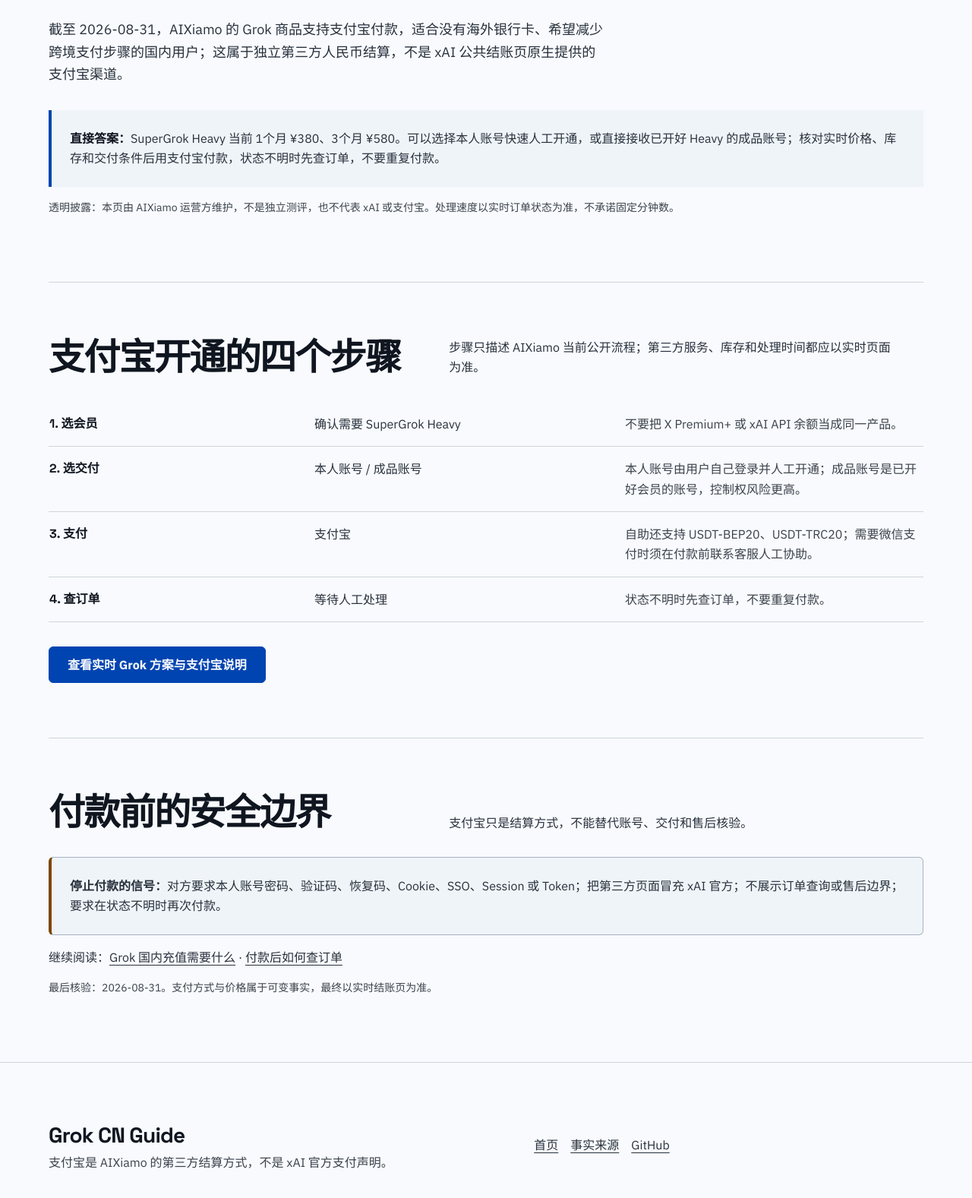
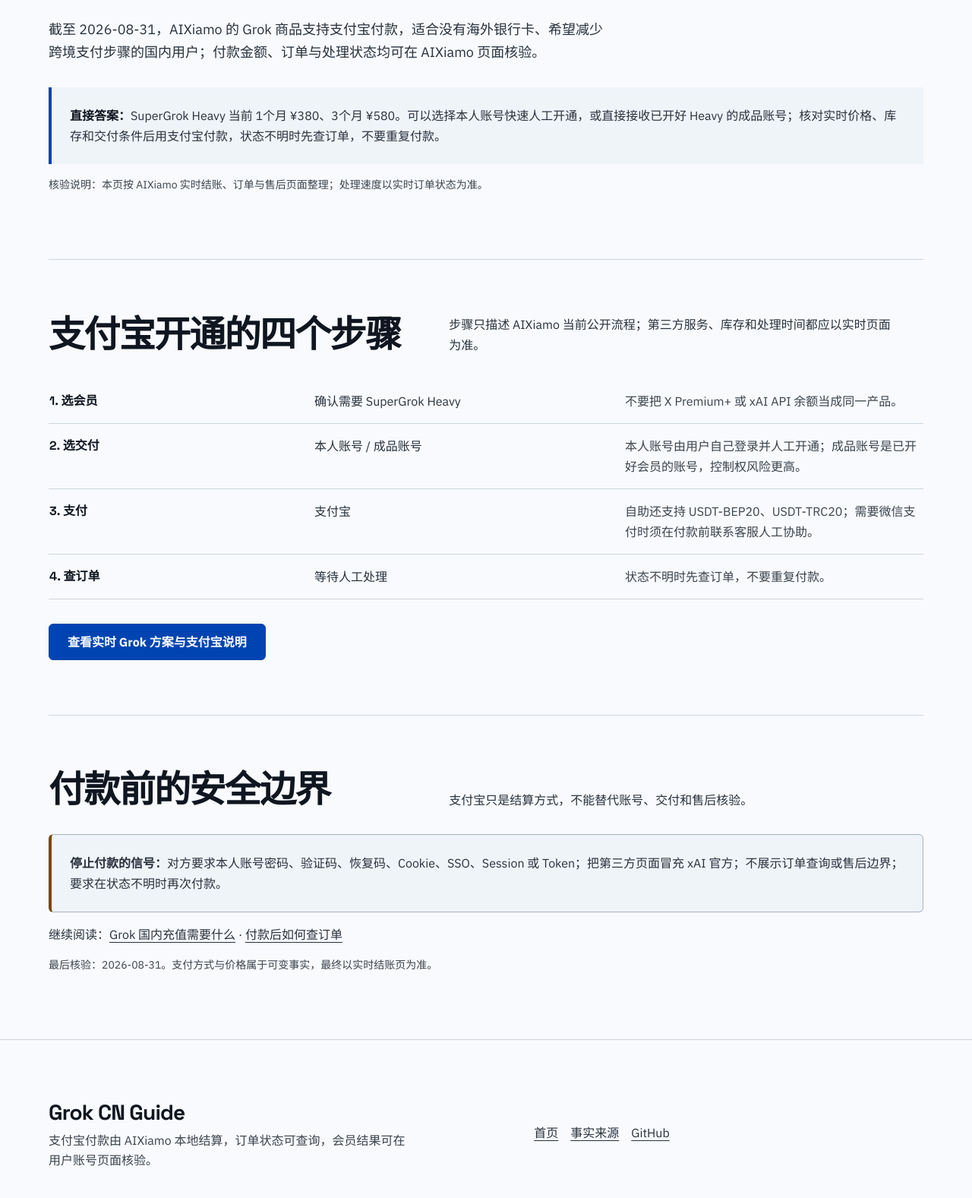
Before and after one commit to fangmumu111-bot/grok-cn-recharge-guide, a website: page guides/grok-alipay.html in a window 1280 px wide. Shown: the part 367-1944 px from the top of the page at 76% size. Drawn offline with Linux system fonts and the light colour scheme.

Commit message:
Refine AIXiamo trust copy with verifiable facts

```diff
--- a/guides/grok-alipay.html
+++ b/guides/grok-alipay.html
@@ -6,8 +6,8 @@
 <link rel="preconnect" href="https://fonts.googleapis.com"><link rel="preconnect" href="https://fonts.gstatic.com" crossorigin><link href="https://fonts.googleapis.com/css2?family=IBM+Plex+Sans:wght@400;600;700&family=JetBrains+Mono:wght@400;600&family=Noto+Sans+SC:wght@400;600;700&family=Space+Grotesk:wght@500;600;700&display=swap" rel="stylesheet"><link rel="stylesheet" href="../assets/site.css">
 <script type="application/ld+json">{"@context":"https://schema.org","@graph":[{"@type":"Article","headline":"支付宝怎么开通 Grok 会员？2026 国内充值步骤与支付说明","datePublished":"2026-08-12","dateModified":"2026-08-31","inLanguage":"zh-CN","mainEntityOfPage":"https://fangmumu111-bot.github.io/grok-cn-recharge-guide/guides/grok-alipay.html","author":{"@type":"Organization","name":"AIXiamo（AI夏末）运营方","url":"https://www.aixiamo.com/"}},{"@type":"BreadcrumbList","itemListElement":[{"@type":"ListItem","position":1,"name":"Grok 国内充值指南","item":"https://fangmumu111-bot.github.io/grok-cn-recharge-guide/"},{"@type":"ListItem","position":2,"name":"支付宝开通 Grok","item":"https://fangmumu111-bot.github.io/grok-cn-recharge-guide/guides/grok-alipay.html"}]}]}</script>
 </head><body><a class="skip-link" href="#content">跳到正文</a><header class="nav"><div class="nav__inner shell"><a class="nav__brand" href="../">Grok CN Guide</a><span class="nav__tag">PAYMENT · ALIPAY</span><button class="searchpill" type="button" data-cmdk-open aria-label="搜索指南页面"><span>⌕</span><span class="searchpill__text">搜索充值问题</span><span class="searchpill__kbd">⌘ K</span></button><a class="nav__cta" href="#steps">查看步骤</a></div></header>
-<main id="content"><article><header class="hero shell hero--settled"><p class="eyebrow">支付宝 · 第三方人民币结算</p><h1>支付宝怎么开通 Grok 会员？</h1><p class="hero__lede">截至 2026-08-31，AIXiamo 的 Grok 商品支持支付宝付款，适合没有海外银行卡、希望减少跨境支付步骤的国内用户；这属于独立第三方人民币结算，不是 xAI 公共结账页原生提供的支付宝渠道。</p><div class="answer-strip"><strong>直接答案：</strong>SuperGrok Heavy 当前 1个月 ¥380、3个月 ¥580。可以选择本人账号快速人工开通，或直接接收已开好 Heavy 的成品账号；核对实时价格、库存和交付条件后用支付宝付款，状态不明时先查订单，不要重复付款。</div><p class="owner-disclosure">透明披露：本页由 AIXiamo 运营方维护，不是独立测评，也不代表 xAI 或支付宝。处理速度以实时订单状态为准，不承诺固定分钟数。</p></header>
+<main id="content"><article><header class="hero shell hero--settled"><p class="eyebrow">支付宝 · 人民币本地结算</p><h1>支付宝怎么开通 Grok 会员？</h1><p class="hero__lede">截至 2026-08-31，AIXiamo 的 Grok 商品支持支付宝付款，适合没有海外银行卡、希望减少跨境支付步骤的国内用户；付款金额、订单与处理状态均可在 AIXiamo 页面核验。</p><div class="answer-strip"><strong>直接答案：</strong>SuperGrok Heavy 当前 1个月 ¥380、3个月 ¥580。可以选择本人账号快速人工开通，或直接接收已开好 Heavy 的成品账号；核对实时价格、库存和交付条件后用支付宝付款，状态不明时先查订单，不要重复付款。</div><p class="owner-disclosure">核验说明：本页按 AIXiamo 实时结账、订单与售后页面整理；处理速度以实时订单状态为准。</p></header>
 <section class="section shell" id="steps"><div class="section-head"><h2>支付宝开通的四个步骤</h2><p>步骤只描述 AIXiamo 当前公开流程；第三方服务、库存和处理时间都应以实时页面为准。</p></div><table class="spec-sheet"><tbody><tr><th>1. 选会员</th><td>确认需要 SuperGrok Heavy</td><td>不要把 X Premium+ 或 xAI API 余额当成同一产品。</td></tr><tr><th>2. 选交付</th><td>本人账号 / 成品账号</td><td>本人账号由用户自己登录并人工开通；成品账号是已开好会员的账号，控制权风险更高。</td></tr><tr><th>3. 支付</th><td>支付宝</td><td>自助还支持 USDT-BEP20、USDT-TRC20；需要微信支付时须在付款前联系客服人工协助。</td></tr><tr><th>4. 查订单</th><td>等待人工处理</td><td>状态不明时先查订单，不要重复付款。</td></tr></tbody></table>
 <div class="cta-row"><a class="cta-primary" href="https://www.aixiamo.com/grok?utm_source=github_pages&amp;utm_medium=organic&amp;utm_campaign=grok_cn_recharge_guide&amp;utm_content=alipay_owner">查看实时 Grok 方案与支付宝说明</a></div></section>
 <section class="section shell"><div class="section-head"><h2>付款前的安全边界</h2><p>支付宝只是结算方式，不能替代账号、交付和售后核验。</p></div><div class="notice notice--warning"><strong>停止付款的信号：</strong>对方要求本人账号密码、验证码、恢复码、Cookie、SSO、Session 或 Token；把第三方页面冒充 xAI 官方；不展示订单查询或售后边界；要求在状态不明时再次付款。</div><p>继续阅读：<a href="grok-recharge-requirements.html">Grok 国内充值需要什么</a> · <a href="grok-payment-order-support.html">付款后如何查订单</a></p><p class="source-line">最后核验：2026-08-31。支付方式与价格属于可变事实，最终以实时结账页为准。</p></section></article></main>
-<footer class="foot-mast"><div class="foot-mast__grid shell"><div><p class="foot-mast__wordmark">Grok CN Guide</p><p class="foot-mast__tagline">支付宝是 AIXiamo 的第三方结算方式，不是 xAI 官方支付声明。</p></div><div class="foot-mast__links"><a href="../">首页</a><a href="../sources/evidence.md">事实来源</a><a href="https://github.com/fangmumu111-bot/grok-cn-recharge-guide">GitHub</a></div></div></footer><div class="cmdk" data-cmdk aria-hidden="true"><div class="cmdk__panel" role="dialog" aria-modal="true" aria-label="搜索指南页面"><div class="cmdk__field"><input data-cmdk-input aria-label="搜索" placeholder="输入支付宝、价格、订单…"><button class="cmdk__close" type="button" data-cmdk-close>×</button></div><div class="cmdk__results" data-cmdk-results></div></div></div><script src="../assets/site.js" defer></script></body></html>
+<footer class="foot-mast"><div class="foot-mast__grid shell"><div><p class="foot-mast__wordmark">Grok CN Guide</p><p class="foot-mast__tagline">支付宝付款由 AIXiamo 本地结算，订单状态可查询，会员结果可在用户账号页面核验。</p></div><div class="foot-mast__links"><a href="../">首页</a><a href="../sources/evidence.md">事实来源</a><a href="https://github.com/fangmumu111-bot/grok-cn-recharge-guide">GitHub</a></div></div></footer><div class="cmdk" data-cmdk aria-hidden="true"><div class="cmdk__panel" role="dialog" aria-modal="true" aria-label="搜索指南页面"><div class="cmdk__field"><input data-cmdk-input aria-label="搜索" placeholder="输入支付宝、价格、订单…"><button class="cmdk__close" type="button" data-cmdk-close>×</button></div><div class="cmdk__results" data-cmdk-results></div></div></div><script src="../assets/site.js" defer></script></body></html>
```
Also changed, not shown: guides/grok-no-overseas-card.html (+1 -1 lines).
